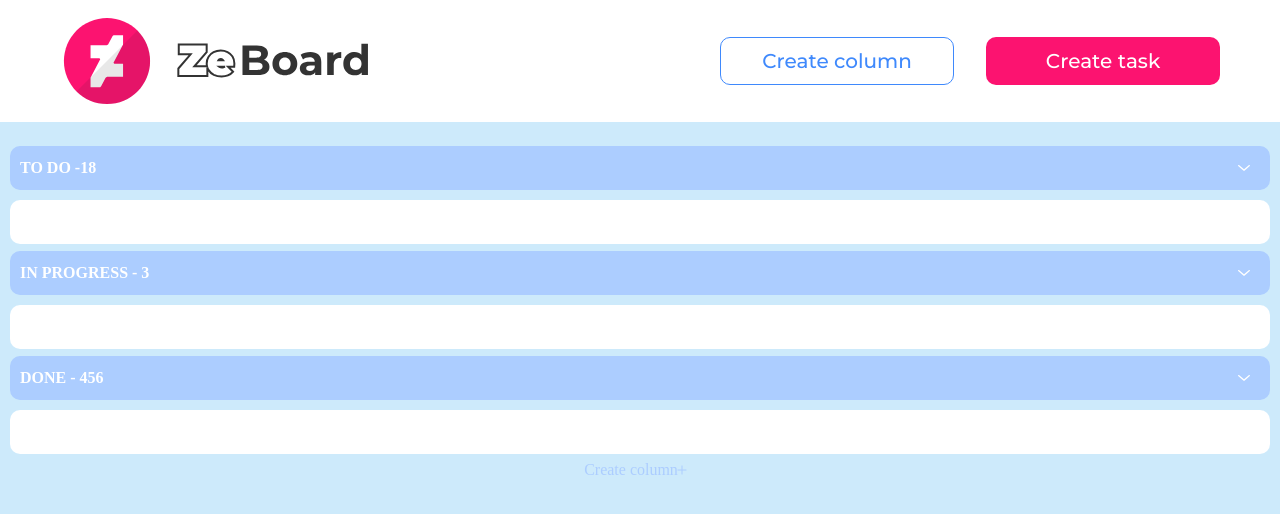
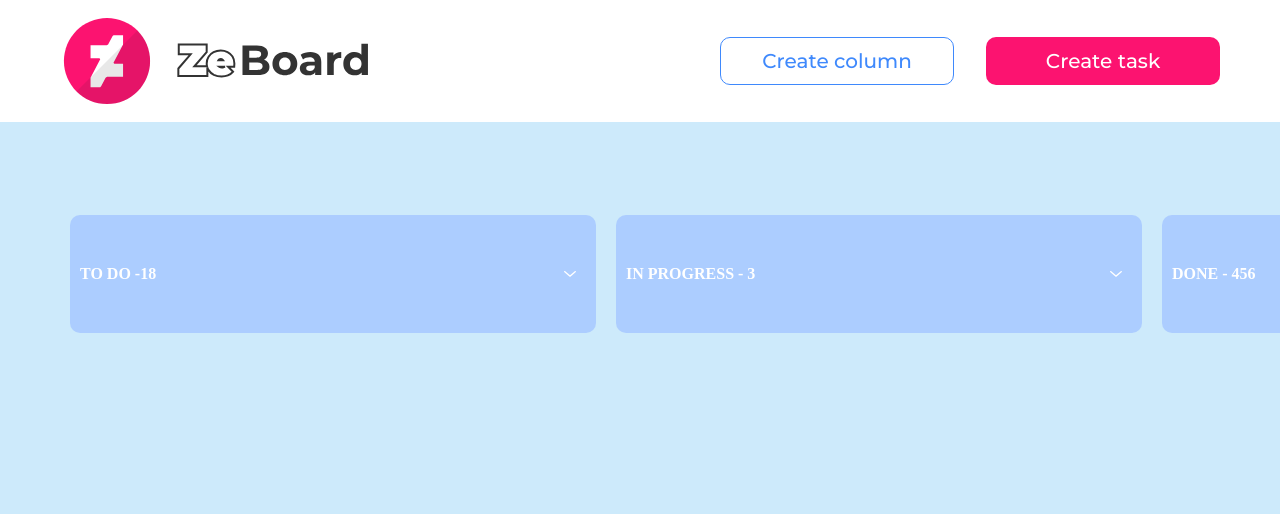
Before and after one commit to Poznalex/my-crm-main, a Vue app: page / in a window 1280 px wide. Shown: the top 514 px of the page. Built offline with nearby package versions, Linux system fonts and the light colour scheme; a web font is replaced by a local one.

Commit message:
add dynamic style for column

```diff
--- a/src/components/Column.vue
+++ b/src/components/Column.vue
@@ -7,12 +7,19 @@
             default: ''
         }
     },
- };
+
+    data () {
+        return {
+            open: false
+        };
+    },
+}
+
 </script>
 
 <template>
-    <div class='column'>
-        <div class='column__header'>
+    <div class='column' :class="{ 'column--open': open }">
+        <div class='column__header'  @click="open = !open">
             <div class='column__header-title'>{{ title }}</div>
             <img alt='arrow' src='/src/assets/images/main/column-arrow.svg'>
         </div>
@@ -48,16 +55,44 @@
     flex-shrink: 0;
 }
 
- img {
+  img {
     margin-right: 14px;
+}
+ .column--open .column__header img {
+    rotate: 180deg;
 }
 
 .column__tasks {
-    display: flex;
+    display: none;
     padding: 0 18px;
     background-color: var(--main-color-white);
     min-height: 44px;
     margin-bottom: 7px;
     border-radius: 10px;
 }
+
+.column--open .column__tasks {
+    display: flex;
+}
+
+
+@media screen and (min-width: 768px) {
+    .column__header {
+        width: 526px;
+        height: 118px;
+        float: left;
+        margin: 0 10px;
+        margin-bottom: 0;
+        overflow: auto;
+    }
+
+    .column--open .column__tasks {
+        display: none;
+    }
+
+    .column--open .column__header img {
+        rotate: 0deg;
+    }
+}
+
 </style>
--- a/src/components/Header.vue
+++ b/src/components/Header.vue
@@ -77,6 +77,7 @@
 
 @media screen and (min-width: 768px) {
    .header {
+        display: flex;
         padding: 0 24px;
         height: 122px;
     }
--- a/src/components/Main.vue
+++ b/src/components/Main.vue
@@ -19,8 +19,9 @@
 
 <style>
 .main {
-    display: block;
-    justify-content: center;
+    display: flex;
+    flex-direction: column;
+    justify-content: start;
     padding: 0 10px;
     margin-top: 24px;
 }
@@ -48,4 +49,32 @@
     margin-left: 4px;
     flex-shrink: 0;
 }
-</style>
+
+
+@media screen and (min-width: 768px) {
+.main {
+    display: flex;
+    flex-direction: row;
+    justify-content: start;
+    padding: 0 24px;
+    margin-top: 93px;
+    overflow-x: scroll;
+    }
+
+.main__create-column {
+    display: none;
+    }
+ }
+
+ @media screen and (min-width: 1024px) {
+   .main {
+    padding: 0 60px;
+    }
+ }
+
+ @media screen and (min-width: 1400px) {
+   .main {
+    padding: 0 150px;
+    }
+ }
+    </style>
```
